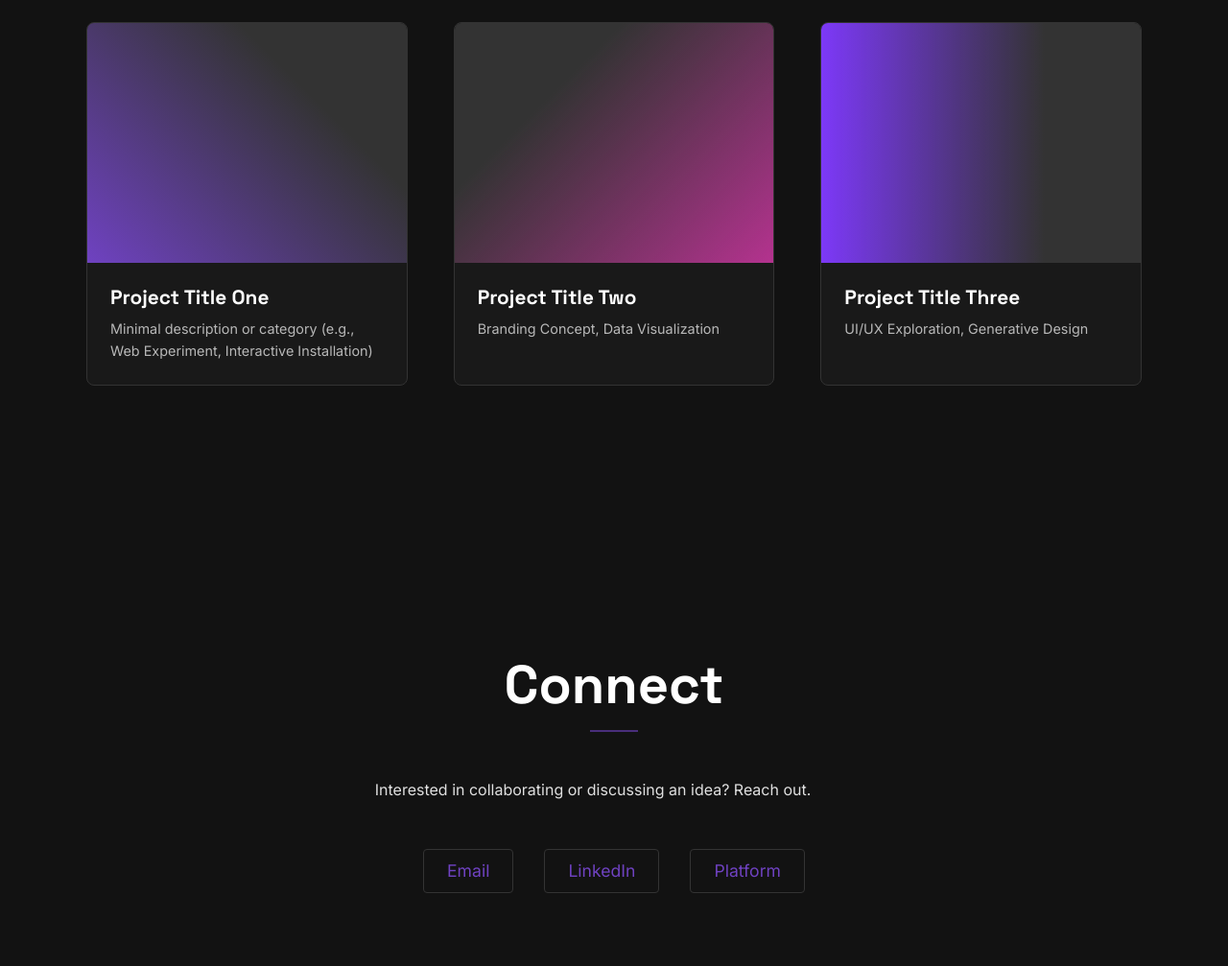
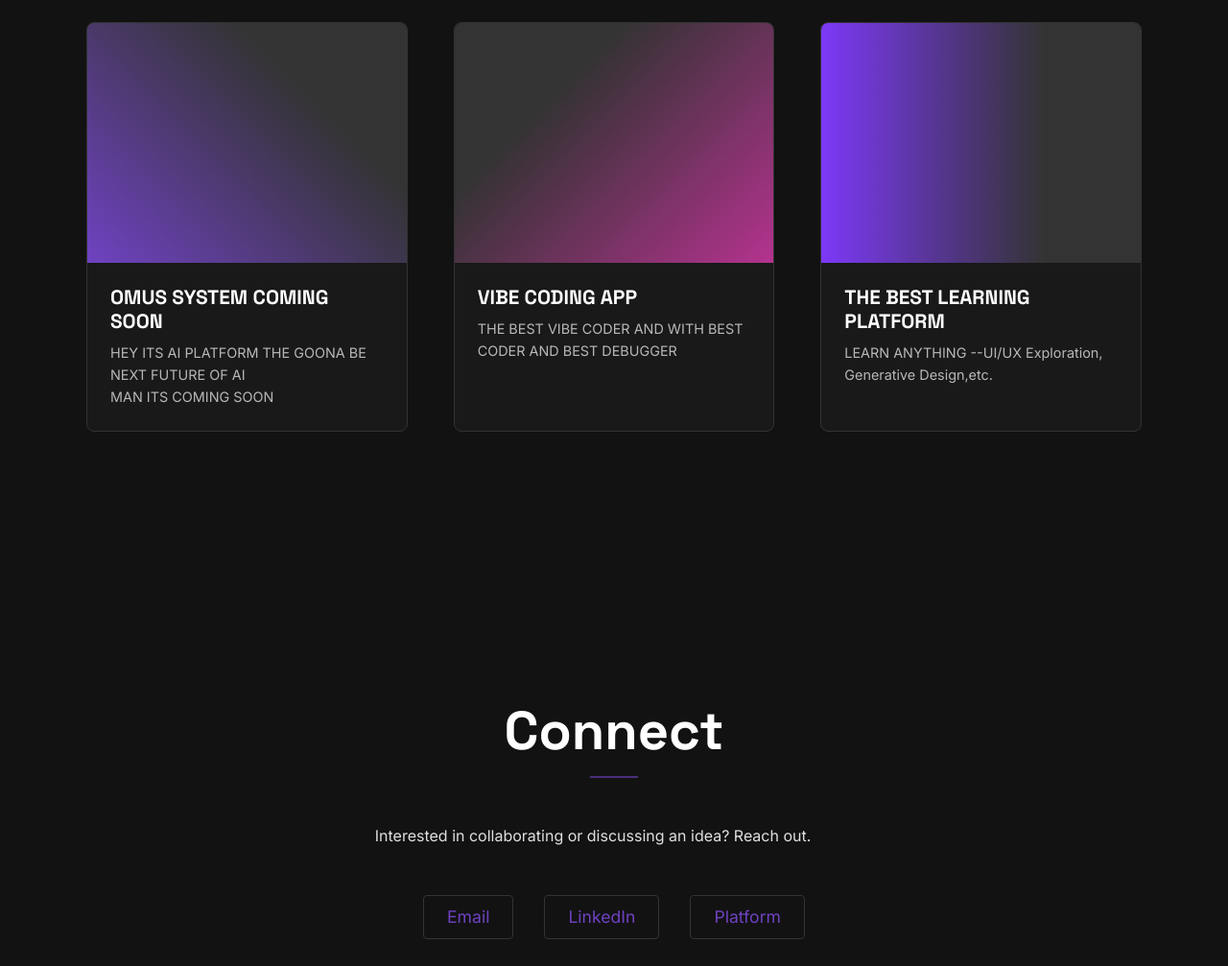
Before and after one commit to hacker-git-code/protfolio, a plain HTML site: page index.html in a window 1280 px wide. Shown: the part 1660-2667 px from the top of the page at 96% size. Drawn offline with Linux system fonts and the light colour scheme.

Commit message:
Update index.html

```diff
--- a/index.html
+++ b/index.html
@@ -55,27 +55,27 @@
                 <h2 class="section-title reveal">Creations</h2>
                 <div class="project-grid">
                     <!-- Project 1 -->
-                    <a href="[Link to Project 1 or Case Study]" target="_blank" rel="noopener noreferrer" class="project-item reveal">
+                    <a href="pages/page-1.html" target="_blank" rel="noopener noreferrer" class="project-item reveal">
                         <div class="project-visual abstract-shape-1"></div> <!-- Abstract placeholder -->
                         <div class="project-info">
-                            <h3>Project Title One</h3>
-                            <p>Minimal description or category (e.g., Web Experiment, Interactive Installation)</p>
+                            <h3>OMUS SYSTEM COMING SOON</h3>
+                            <p> HEY ITS AI PLATFORM THE GOONA BE NEXT FUTURE OF AI <BR> MAN ITS COMING SOON</p>
                         </div>
                     </a>
                     <!-- Project 2 -->
-                    <a href="[Link to Project 2]" target="_blank" rel="noopener noreferrer" class="project-item reveal reveal-delay-1">
+                    <a href="pages/page-2.html" target="_blank" rel="noopener noreferrer" class="project-item reveal reveal-delay-1">
                          <div class="project-visual abstract-shape-2"></div>
                          <div class="project-info">
-                            <h3>Project Title Two</h3>
-                            <p>Branding Concept, Data Visualization</p>
+                            <h3>VIBE CODING APP</h3>
+                            <p>THE BEST VIBE CODER AND WITH BEST CODER AND BEST DEBUGGER</p>
                         </div>
                     </a>
                     <!-- Project 3 -->
-                    <a href="[Link to Project 3]" target="_blank" rel="noopener noreferrer" class="project-item reveal reveal-delay-2">
+                    <a href="pages/page-3.html" target="_blank" rel="noopener noreferrer" class="project-item reveal reveal-delay-2">
                          <div class="project-visual abstract-shape-3"></div>
                          <div class="project-info">
-                            <h3>Project Title Three</h3>
-                            <p>UI/UX Exploration, Generative Design</p>
+                            <h3>THE BEST LEARNING PLATFORM</h3>
+                            <p>LEARN ANYTHING  --UI/UX Exploration, Generative Design,etc.</p>
                         </div>
                     </a>
                      <!-- Add more projects as needed -->
```
